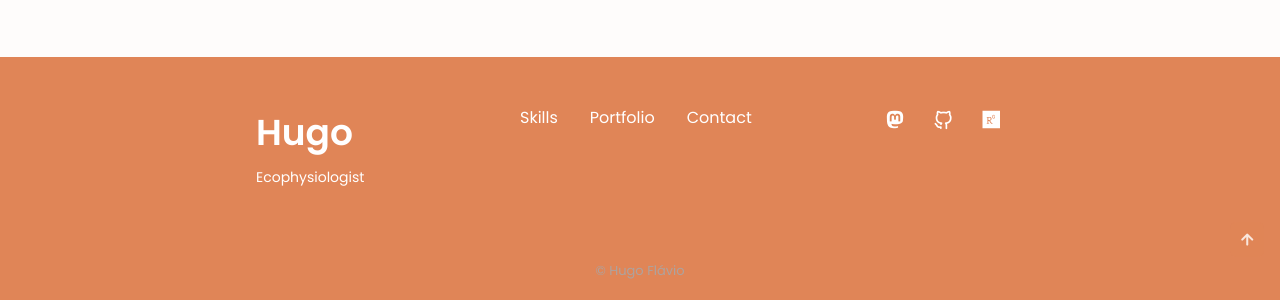
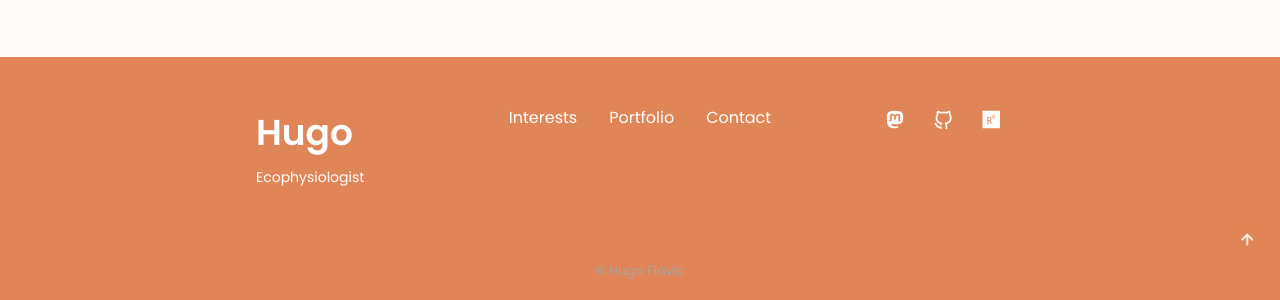
Before and after one commit to hugomflavio/hugoflavio-com, a Jekyll site: the page built from index.html, in a window 1280 px wide and 900 px high, scrolled down 4545 px. Shown: the part 563-863 px from the top of the window. Built offline with Jekyll 4.4.1, drawn with Linux system fonts in a browser that asks for light colours; nearby versions of some CDN libraries.

Commit message:
fix broken footer link

```diff
--- a/_includes/footer.html
+++ b/_includes/footer.html
@@ -9,7 +9,7 @@
 
       <ul class="footer__links">
           <li>
-              <a href="#skills" class="footer__link">Skills</a>
+              <a href="#interests" class="footer__link">Interests</a>
           </li>
           <li>
               <a href="#portfolio" class="footer__link">Portfolio</a>
```
